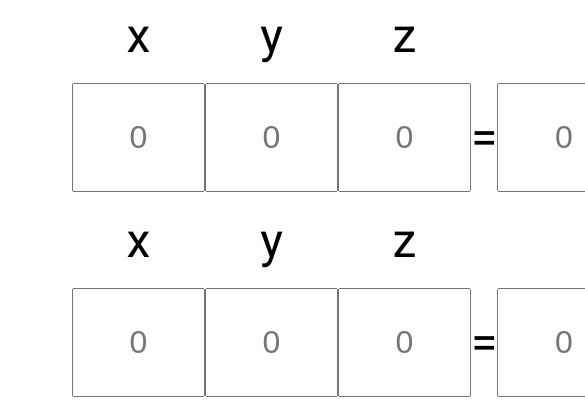
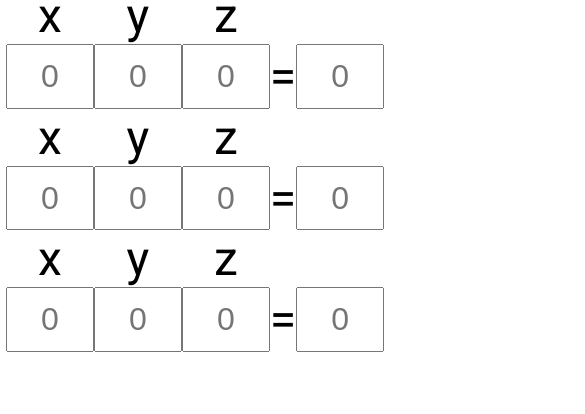
Before and after one commit to yangavin/Gaussian-Elimination, a plain HTML site: page index.html in a window 390 px wide. Shown: the part 118-532 px from the top of the page, 585 px wide, since content can reach past the window. Drawn offline with nearby package versions, Linux system fonts and the light colour scheme.

Commit message:
Added basic responsiveness to styling

```diff
--- a/style.css
+++ b/style.css
@@ -88,3 +88,28 @@
     font-size: 2rem;
     height: 176px;
 }
+
+@media (max-width: 1142px){
+    main{
+        flex-direction: column;
+        align-items: center;
+    }
+    #system-container input{
+        max-width: 200px;
+    }
+}
+@media (max-width: 982px){
+    #system-container input{
+        max-width: 170px;
+    }
+}
+@media (max-width: 700px){
+    #system-container input{
+        max-width: 80px;
+    }
+}
+@media (max-width: 360px){
+    #system-container input{
+        max-width: 50px;
+    }
+}
```
